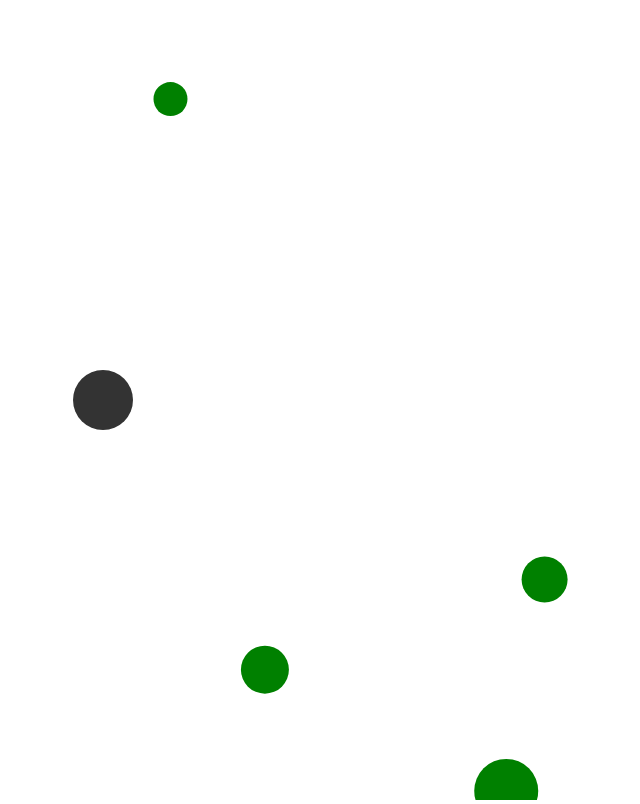
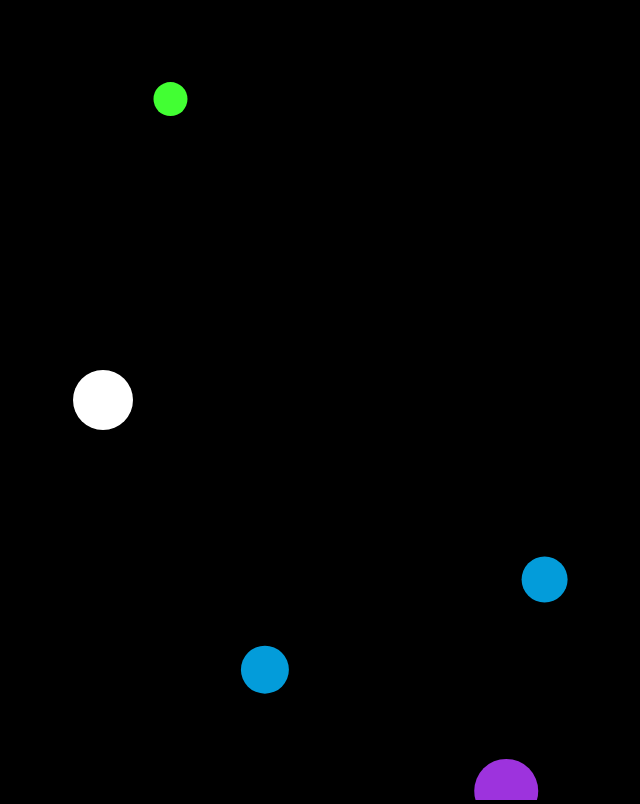
Before and after one commit to Alek-Jakim/canvas-shooter, a plain HTML site: page index.html in a window 1280 px wide. Shown: the whole page, without its empty margins (537-1177 px from the left). Drawn offline with Linux system fonts and the light colour scheme.

Commit message:
game over collision detection

```diff
--- a/index.html
+++ b/index.html
@@ -13,7 +13,7 @@
 
     <canvas id="canvas1"></canvas>
 
-    <script src="./index.js"></script>
+    <script type="module" src="./index.js"></script>
 </body>
 
 </html>
--- a/index.js
+++ b/index.js
@@ -1,3 +1,5 @@
+import { randomNum } from "./utils.js"
+
 const canvas = document.getElementById("canvas1");
 const ctx = canvas.getContext("2d");
 
@@ -9,21 +11,9 @@ canvas.height = innerHeight;
 const x_coord = canvas.width / 2;
 const y_coord = canvas.height / 2;
 
-// generate random number
-function randomNum(start, end) {
-    if (!start || !end) return Math.floor(Math.random() * 11);
-    let numsArr = [];
+const enemySpeed = 1000;
 
-    if (start > end) return "Wrong input";
 
-    for (let i = start; i <= end; i++) {
-        numsArr.push(i);
-    }
-
-    let index = Math.floor(Math.random() * numsArr.length);
-
-    return numsArr[index];
-}
 
 // Create player
 class Player {
@@ -93,10 +83,8 @@ class Enemy {
 
 
 
-const player = new Player(x_coord, y_coord, 30, "#333");
+const player = new Player(x_coord, y_coord, 30, "#fff");
 player.draw();
-
-
 
 
 // Group projectiles - management for multiple instances of the same object
@@ -122,7 +110,7 @@ function spawnEnemies() {
             x = Math.random() * canvas.width;
             y = Math.random() < 0.5 ? 0 - radius : canvas.height + radius;
         }
-        const color = "green";
+        let color = (radius >= 10 && radius <= 20) ? "#42FF33" : (radius >= 20 && radius <= 30) ? "#039CDA" : "#9D33DD";
 
 
         //Get the x,y velocity
@@ -137,13 +125,15 @@ function spawnEnemies() {
         }
 
         enemies.push(new Enemy(x, y, radius, color, velocity));
-    }, 1000);
+    }, enemySpeed);
 }
 
 
+let animationId;
+
 //Animation Loop
 function animate() {
-    requestAnimationFrame(animate);
+    animationId = requestAnimationFrame(animate);
 
     //Clear the canvas so you don't get lines but actual projectiles
     ctx.clearRect(0, 0, canvas.width, canvas.height);
@@ -158,12 +148,20 @@ function animate() {
     enemies.forEach((enemy, enemyIndex) => {
         enemy.update();
 
+        const distance = Math.hypot(player.x - enemy.x, player.y - enemy.y);
+
+
+        if (distance - enemy.radius - player.radius < 3) {
+            cancelAnimationFrame(animationId);
+            console.log("game over");
+        }
+
         projectiles.forEach((projectile, projectileIndex) => {
             //hypot = hypotenuse aka the distance between two points
             const distance = Math.hypot(projectile.x - enemy.x, projectile.y - enemy.y);
 
             //remove projectile & enemy upon collision
-            if (distance - enemy.radius - projectile.radius < 1) {
+            if (distance - enemy.radius - projectile.radius < 0.5) {
 
                 //setTimeout is to prevent the flash effect upon collision
                 setTimeout(() => {
--- a/style.css
+++ b/style.css
@@ -3,3 +3,8 @@
     padding: 0;
     box-sizing: border-box;
 }
+
+
+body {
+    background-color: #000;
+}
--- /dev/null
+++ b/utils.js
@@ -0,0 +1,15 @@
+// generate random number
+export function randomNum(start, end) {
+    if (!start || !end) return Math.floor(Math.random() * 11);
+    let numsArr = [];
+
+    if (start > end) return "Wrong input";
+
+    for (let i = start; i <= end; i++) {
+        numsArr.push(i);
+    }
+
+    let index = Math.floor(Math.random() * numsArr.length);
+
+    return numsArr[index];
+}
```
